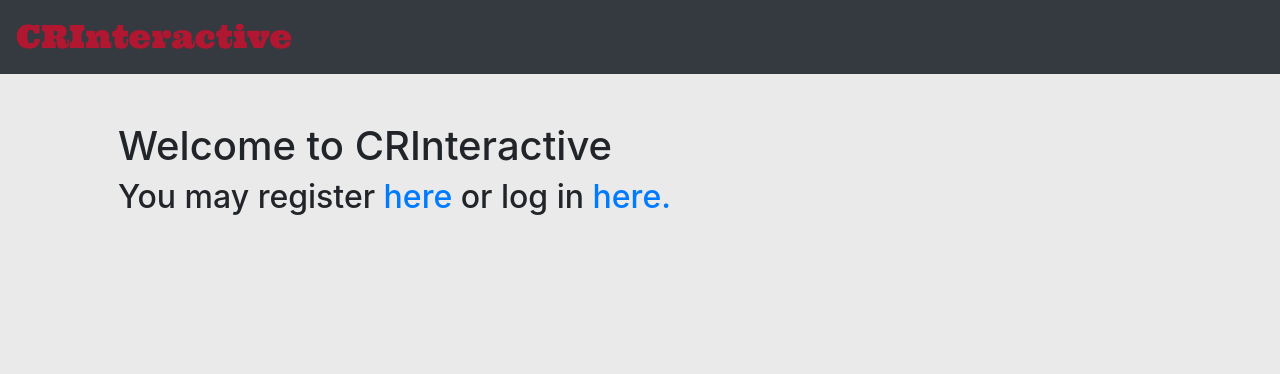
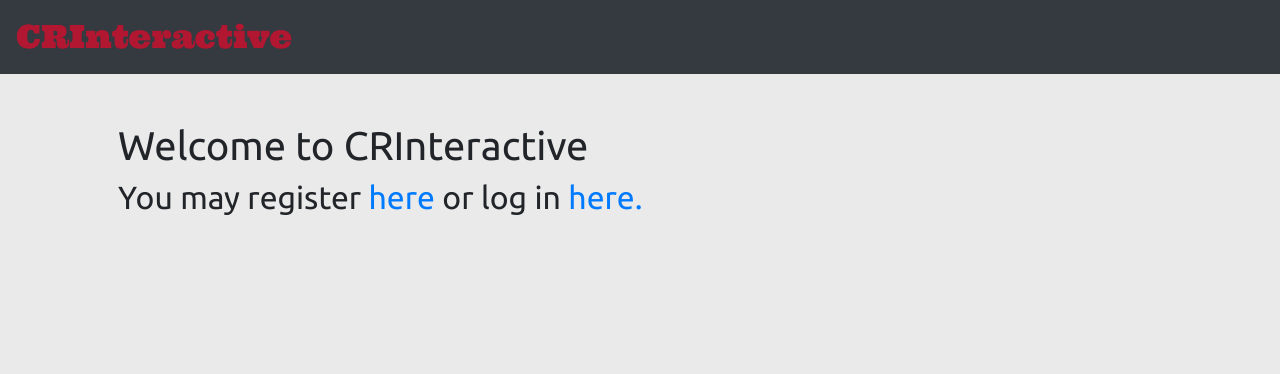
Before and after one commit to hectorastrom/CRInteractive, a Flask app: page / in a window 1280 px wide. Shown: the top 374 px of the page. Run offline with Flask 2, Linux system fonts and the light colour scheme.

Commit message:
Changed body font to match CRI

```diff
--- a/static/styles.css
+++ b/static/styles.css
@@ -29,5 +29,6 @@
 
 body
 {
+    font-family: Ubuntu;
     background-color: rgb(235, 234, 234);
 }
--- a/templates/layout.html
+++ b/templates/layout.html
@@ -15,9 +15,8 @@
         <script src="https://code.jquery.com/jquery-3.5.1.slim.min.js" integrity="sha384-DfXdz2htPH0lsSSs5nCTpuj/zy4C+OGpamoFVy38MVBnE+IbbVYUew+OrCXaRkfj" crossorigin="anonymous"></script>
         <script src="https://cdn.jsdelivr.net/npm/bootstrap@4.5.3/dist/js/bootstrap.bundle.min.js" integrity="sha384-ho+j7jyWK8fNQe+A12Hb8AhRq26LrZ/JpcUGGOn+Y7RsweNrtN/tE3MoK7ZeZDyx" crossorigin="anonymous"></script>
 
-        <link rel="stylesheet"
-          href="https://fonts.googleapis.com/css?family=Ultra">
-
+        <link rel="stylesheet" href="https://fonts.googleapis.com/css?family=Ultra">
+        <link rel="stylesheet" href="https://fonts.googleapis.com/css?family=Ubuntu">
 
         <title>CRInteractive: {% block title %}{% endblock %}</title>
 
```
